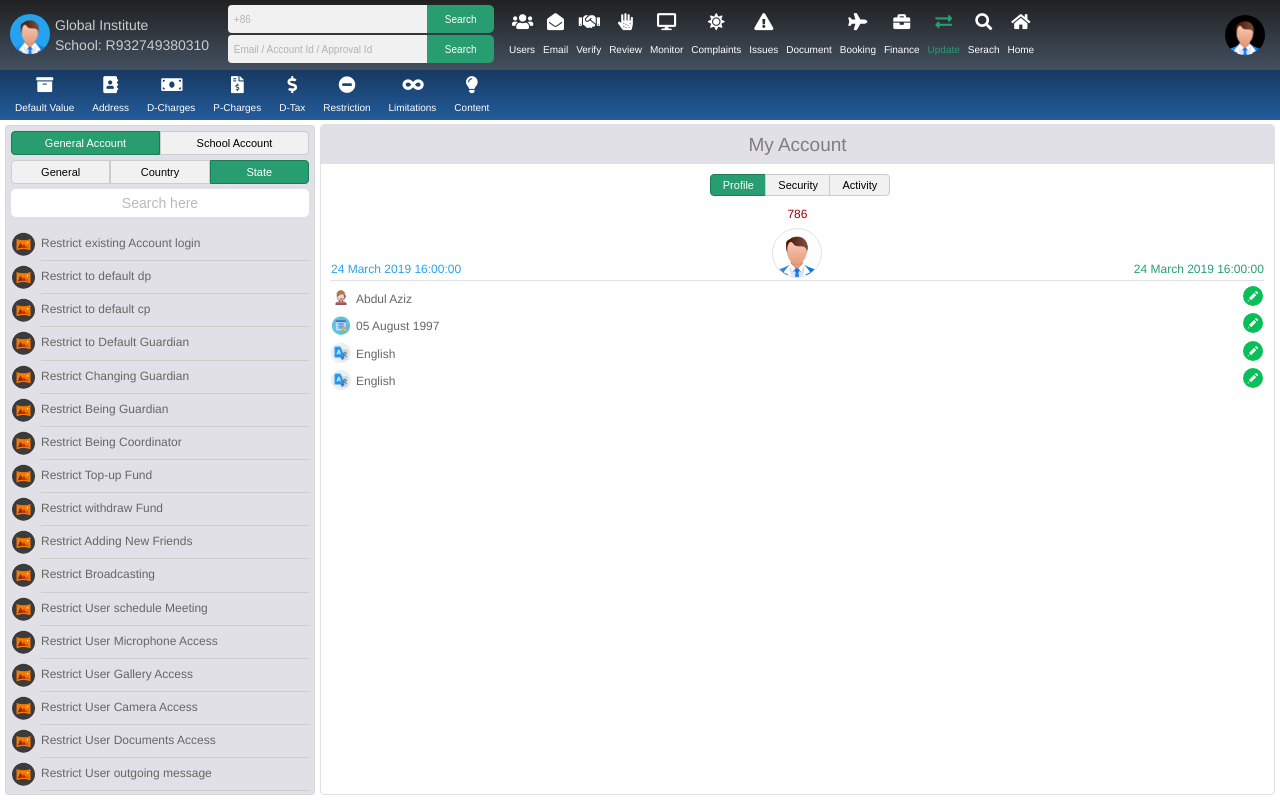
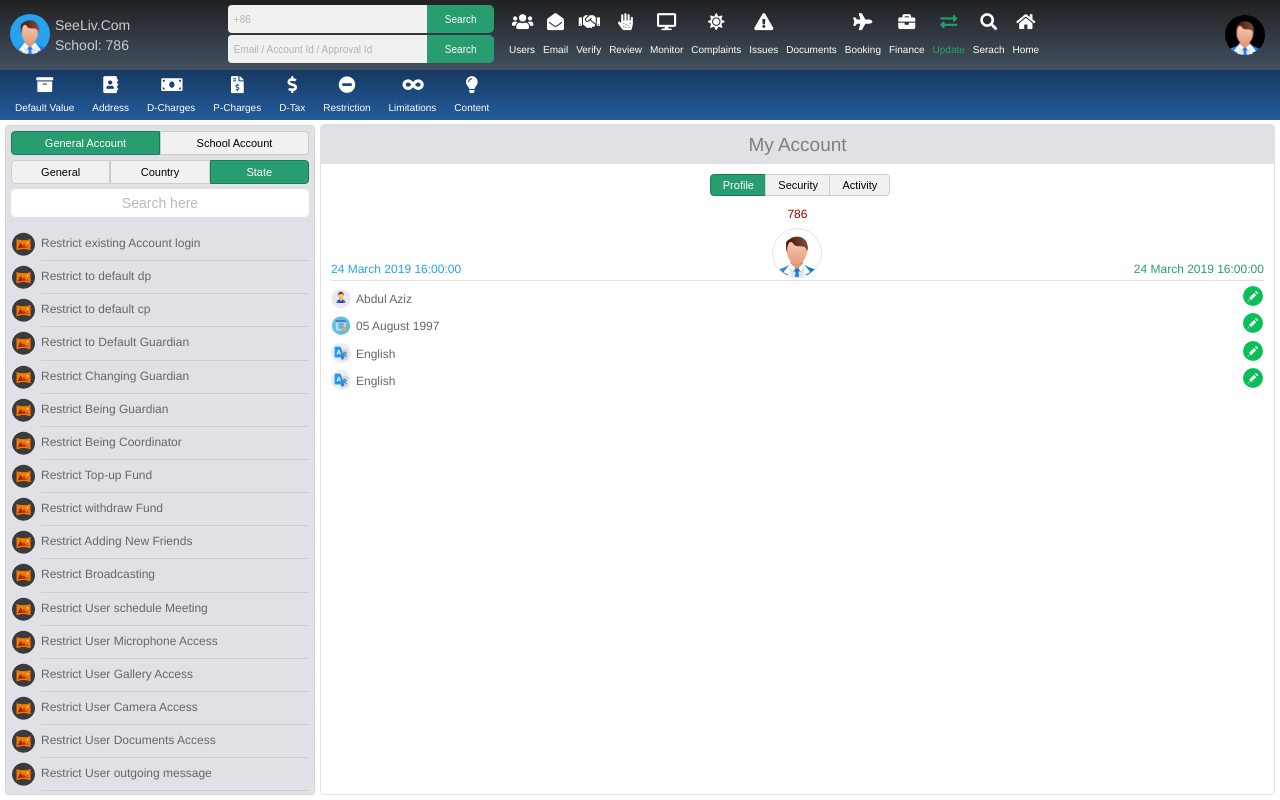
Before and after one commit to Seeliv/seelivdesign, a PHP site: page /myAccount.php in a window 1280 px wide. Run offline with PHP 8.4, Linux system fonts and the light colour scheme.

Commit message:
content updated

```diff
--- a/header.php
+++ b/header.php
@@ -10,8 +10,8 @@
     <div class="school-info">
       <div class="profile-pic"> <img src="images/22.png" /> </div>
       <div class="school-name">
-        <div>global institute</div>
-        <div>school: R932749380310</div>
+        <div>SeeLiv.Com</div>
+        <div>school: 786</div>
       </div>
     </div>
     <div class="header-form">
@@ -38,7 +38,7 @@
             <a href="#" class="nn-MenuNav_Link"><i class="fa fa-sun-o" aria-hidden="true"></i>Complaints</a>
             <a href="#" class="nn-MenuNav_Link"><i class="fa fa-exclamation-triangle" aria-hidden="true"></i>issues</a><!--
             <a href="#" class="nn-MenuNav_Link"><i class="fa fa-check-square" aria-hidden="true"></i>permission</a>-->
-            <a href="#" class="nn-MenuNav_Link"><i class="fa fa-folderz" aria-hidden="true"></i>document</a>
+            <a href="#" class="nn-MenuNav_Link"><i class="fa fa-folderz" aria-hidden="true"></i>documents</a>
             <a href="#" class="nn-MenuNav_Link"><i class="fa fa-plane" aria-hidden="true"></i>booking</a>
             <a href="#" class="nn-MenuNav_Link"><i class="fa fa-briefcase"></i>finance </a><!--
             <a href="#" class="nn-MenuNav_Link"><i class="fas fa-money-bill-alt"></i>tax </a>-->
--- a/myAccount.php
+++ b/myAccount.php
@@ -285,7 +285,7 @@
                 <div class="set-prf-tl">
                   <div class="prf-tl-row">
                     <div class="prf-txt">
-                      <div class="prf-tx-icn"><img src="images/icon10.png" /></div>
+                      <div class="prf-tx-icn"><img src="images/icon1.png" /></div>
                       <div class="chng-txt-prf">Abdul Aziz</div>
                     </div>
                     <div class="set-action">
```
Also changed, not shown: Postal-Address.php (line endings or trailing spaces).
